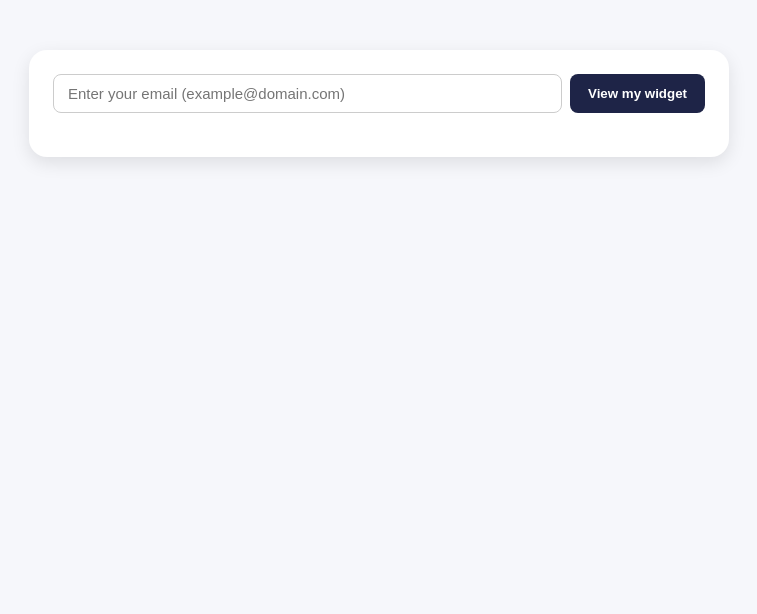
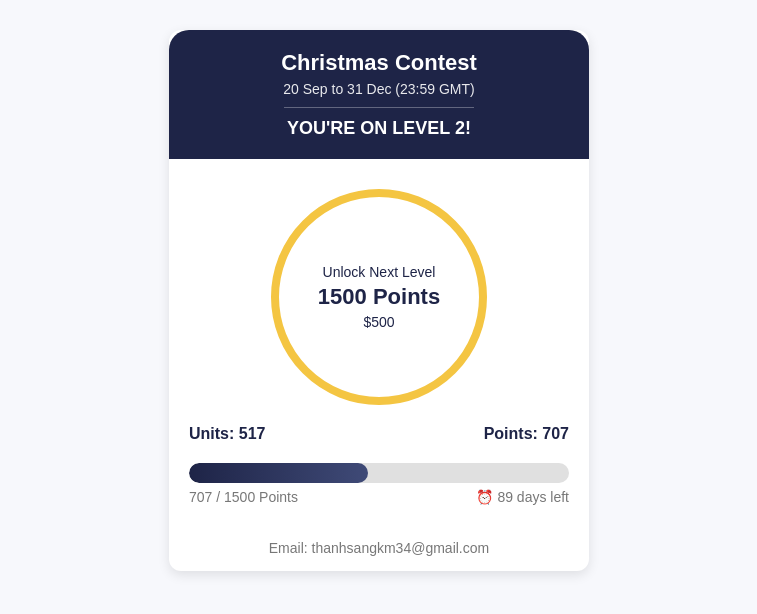
Before and after one commit to thuongmayzing/christmas-contest-2025, a plain HTML site: page index.html in a window 1280 px wide. Shown: the whole page, without its empty margins (261-1018 px from the left). Drawn offline with Linux system fonts and the light colour scheme.

Commit message:
Add files via upload

```diff
--- a/index.html
+++ b/index.html
@@ -6,50 +6,49 @@
   <title>Christmas Contest 2025</title>
   <style>
     body {
-      font-family: "Gotham", Arial, sans-serif;
+      font-family: Arial, sans-serif;
+      background: #f7f8fc;
       margin: 0;
-      background: #f6f7fb;
-      color: #1e2447;
+      padding: 0;
+      display: flex;
+      justify-content: center;
+      align-items: flex-start;
+      min-height: 100vh;
     }
-    .container {
-      max-width: 700px;
-      margin: 30px auto;
-      padding: 20px;
-    }
-    .card {
+    .widget {
       background: #fff;
-      border-radius: 18px;
-      box-shadow: 0 6px 18px rgba(0,0,0,0.1);
-      padding: 24px;
-      text-align: center;
+      border-radius: 12px;
+      box-shadow: 0 4px 12px rgba(0,0,0,0.1);
+      width: 420px;
+      overflow: hidden;
+      margin-top: 30px;
     }
     .header {
       background: #1e2447;
       color: #fff;
-      padding: 28px 20px;
+      text-align: center;
+      padding: 20px;
       border-radius: 20px 20px 0 0;
     }
-    .header h1 {
+    .header h2 {
       margin: 0;
-      font-size: 26px;
-      font-weight: 700;
+      font-size: 22px;
     }
-    .header .dates {
-      font-size: 16px;
-      margin: 6px 0 12px;
-      opacity: 0.85;
+    .header p {
+      margin: 5px 0;
+      font-size: 14px;
+      opacity: 0.9;
     }
     .divider {
+      height: 1px;
+      background: rgba(255,255,255,0.3);
+      margin: 10px auto;
       width: 50%;
-      height: 2px;
-      margin: 12px auto;
-      background: rgba(255,255,255,0.5);
-      border-radius: 5px;
     }
-    .level-text {
-      font-size: 20px;
-      font-weight: 600;
-      margin-top: 10px;
+    .header h3 {
+      margin: 0;
+      font-size: 18px;
+      font-weight: bold;
     }
     .circle {
       margin: 30px auto 20px;
@@ -58,33 +57,35 @@
       border-radius: 50%;
       border: 8px solid #f4c542;
       display: flex;
+      flex-direction: column;
+      justify-content: center;
       align-items: center;
-      justify-content: center;
-      flex-direction: column;
-      background: #fff;
+      color: #1e2447;
+      text-align: center;
     }
-    .circle .small {
+    .circle small {
       font-size: 14px;
-      margin-bottom: 6px;
+      margin-bottom: 4px;
     }
-    .circle .big {
-      font-size: 28px;
-      font-weight: 700;
+    .circle strong {
+      font-size: 22px;
     }
-    .circle .reward {
-      font-size: 16px;
+    .circle span {
+      font-size: 14px;
       margin-top: 4px;
     }
-    .row {
+    .info-row {
       display: flex;
-      justify-content: center;
-      gap: 40px;
-      font-size: 18px;
-      font-weight: 600;
-      margin: 20px 0;
+      justify-content: space-between;
+      padding: 0 20px;
+      font-weight: bold;
+      color: #1e2447;
     }
+
+    /* Progress bar */
     .progress-container {
-      margin-top: 20px;
+      margin: 20px;
+      position: relative;
     }
     .progress-bar {
       height: 20px;
@@ -99,7 +100,6 @@
       background: linear-gradient(90deg, #1e2447, #3f4a77);
       width: 0%;
       transition: width 0.4s ease;
-      position: relative;
     }
     .progress-marker {
       position: absolute;
@@ -114,131 +114,96 @@
       justify-content: space-between;
       font-size: 14px;
       margin-top: 6px;
+      color: #777; /* xám nhạt */
+    }
+    .footer {
+      text-align: center;
+      font-size: 14px;
       color: #777;
-    }
-    .email-box {
-      display: flex;
-      justify-content: center;
-      margin-bottom: 20px;
-      gap: 8px;
-    }
-    input[type="email"] {
-      padding: 10px 14px;
-      font-size: 15px;
-      border: 1px solid #ccc;
-      border-radius: 8px;
-      flex: 1;
-    }
-    button {
-      background: #1e2447;
-      color: #fff;
-      border: none;
-      padding: 10px 18px;
-      border-radius: 8px;
-      cursor: pointer;
-      font-weight: 600;
+      padding: 15px 10px;
     }
   </style>
 </head>
 <body>
-  <div class="container">
-    <!-- Email input -->
-    <div class="card" id="loginCard">
-      <div class="email-box">
-        <input type="email" id="emailInput" placeholder="Enter your email (example@domain.com)" />
-        <button onclick="loadWidget()">View my widget</button>
-      </div>
-    </div>
-
-    <!-- Main widget -->
-    <div class="card" id="widgetCard" style="display:none;">
+  <div class="widget">
     <div class="header">
-        <h1>Christmas Contest</h1>
-        <div class="dates">20 Sep to 31 Dec (23:59 GMT)</div>
+      <h2>Christmas Contest</h2>
+      <p>20 Sep to 31 Dec (23:59 GMT)</p>
       <div class="divider"></div>
-        <div class="level-text" id="currentLevel">YOU'RE ON LEVEL 0!</div>
+      <h3 id="levelText">YOU'RE ON LEVEL 0!</h3>
     </div>
 
     <div class="circle">
-        <div class="small">Unlock Next Level</div>
-        <div class="big" id="nextTarget">250 Points</div>
-        <div class="reward" id="nextReward">$50</div>
+      <small>Unlock Next Level</small>
+      <strong id="nextPoints">250 Points</strong>
+      <span id="nextReward">$50</span>
     </div>
 
-      <div class="row">
-        <div id="units">Units: 0</div>
-        <div id="points">Points: 0</div>
+    <div class="info-row">
+      <div id="unitsText">Units: 0</div>
+      <div id="pointsText">Points: 0</div>
     </div>
 
     <div class="progress-container">
       <div class="progress-bar" id="progressBar">
-          <div class="progress-fill" id="progressFill">
+        <div class="progress-fill" id="progressFill"></div>
         <div class="progress-marker" id="progressMarker">0%</div>
-          </div>
       </div>
       <div class="progress-meta">
         <span id="progressText">0 / 250 Points</span>
-          <span>⏰ <span id="daysLeft"></span> days left</span>
+        <span class="time-left">⏰ <span id="daysLeft"></span> days left</span>
       </div>
     </div>
 
-      <p style="margin-top:16px; font-size:14px; color:#555;">Email: <span id="userEmail"></span></p>
-    </div>
+    <div class="footer" id="emailDisplay">Email: example@email.com</div>
   </div>
 
   <script>
-  const milestones = [
-    {points:250, reward:"$50"},
-    {points:500, reward:"$100"},
-    {points:1500, reward:"$500"},
-    {points:2500, reward:"$750"},
-    {points:5000, reward:"$2,000"},
-    {points:10000, reward:"$5,000"},
-    {points:25000, reward:"$12,500"},
-    {points:50000, reward:"$25,000"},
-    {points:100000, reward:"$75,000"},
-    {points:125000, reward:"$100,000"}
+    // Fake data (ví dụ từ Google Sheets)
+    const units = 517;
+    const points = 707;
+    const email = "thanhsangkm34@gmail.com";
+
+    const levels = [
+      { level: 1, points: 250, reward: "$50" },
+      { level: 2, points: 500, reward: "$100" },
+      { level: 3, points: 1500, reward: "$500" },
+      { level: 4, points: 2500, reward: "$750" },
+      { level: 5, points: 5000, reward: "$2000" },
+      { level: 6, points: 10000, reward: "$5000" },
+      { level: 7, points: 25000, reward: "$12500" },
+      { level: 8, points: 50000, reward: "$25000" },
+      { level: 9, points: 100000, reward: "$75000" },
+      { level: 10, points: 125000, reward: "$100000" },
     ];
 
-  function loadWidget(){
-    const email = document.getElementById("emailInput").value.trim();
-    if(!email) return alert("Enter email");
+    // Xác định level hiện tại
+    let currentLevel = 0;
+    for (let i = 0; i < levels.length; i++) {
+      if (points >= levels[i].points) currentLevel = levels[i].level;
+    }
+    const next = levels.find(l => l.points > points) || levels[levels.length-1];
 
-    document.getElementById("loginCard").style.display="none";
-    document.getElementById("widgetCard").style.display="block";
-    document.getElementById("userEmail").innerText = email;
+    // Update UI
+    document.getElementById("levelText").innerText = "YOU'RE ON LEVEL " + currentLevel + "!";
+    document.getElementById("nextPoints").innerText = next.points + " Points";
+    document.getElementById("nextReward").innerText = next.reward;
+    document.getElementById("unitsText").innerText = "Units: " + units;
+    document.getElementById("pointsText").innerText = "Points: " + points;
+    document.getElementById("progressText").innerText = points + " / " + next.points + " Points";
+    document.getElementById("emailDisplay").innerText = "Email: " + email;
 
-    // Fake data (replace with Google Sheet fetch)
-    let points = 707;
-    let units = 517;
+    // Progress bar
+    let progress = (points / next.points) * 100;
+    document.getElementById("progressFill").style.width = progress + "%";
+    document.getElementById("progressMarker").innerText = Math.floor(progress) + "%";
+    document.getElementById("progressMarker").style.left = progress + "%";
 
-    document.getElementById("points").innerText = "Points: " + points;
-    document.getElementById("units").innerText = "Units: " + units;
-
-    // Determine level
-    let currentLevel = 0;
-    for(let i=0;i<milestones.length;i++){
-      if(points >= milestones[i].points) currentLevel = i+1;
-    }
-    document.getElementById("currentLevel").innerText = "YOU'RE ON LEVEL " + currentLevel + "!";
-
-    let next = milestones.find(m => m.points > points);
-    if(next){
-      document.getElementById("nextTarget").innerText = next.points + " Points";
-      document.getElementById("nextReward").innerText = next.reward;
-      let progress = (points / next.points)*100;
-      document.getElementById("progressFill").style.width = progress+"%";
-      document.getElementById("progressMarker").innerText = Math.floor(progress)+"%";
-      document.getElementById("progressMarker").style.left = progress+"%";
-      document.getElementById("progressText").innerText = points + " / " + next.points + " Points";
-    }
-
-    // Days left
-    let end = new Date("2025-12-31T23:59:00Z");
-    let now = new Date();
-    let diff = Math.ceil((end-now)/(1000*60*60*24));
+    // Days left (31 Dec 2025)
+    const endDate = new Date("2025-12-31T23:59:00Z");
+    const today = new Date();
+    const diff = Math.ceil((endDate - today) / (1000 * 60 * 60 * 24));
     document.getElementById("daysLeft").innerText = diff;
-  }
   </script>
 </body>
 </html>
```
Lines whose indentation alone changed are shown as unchanged.
